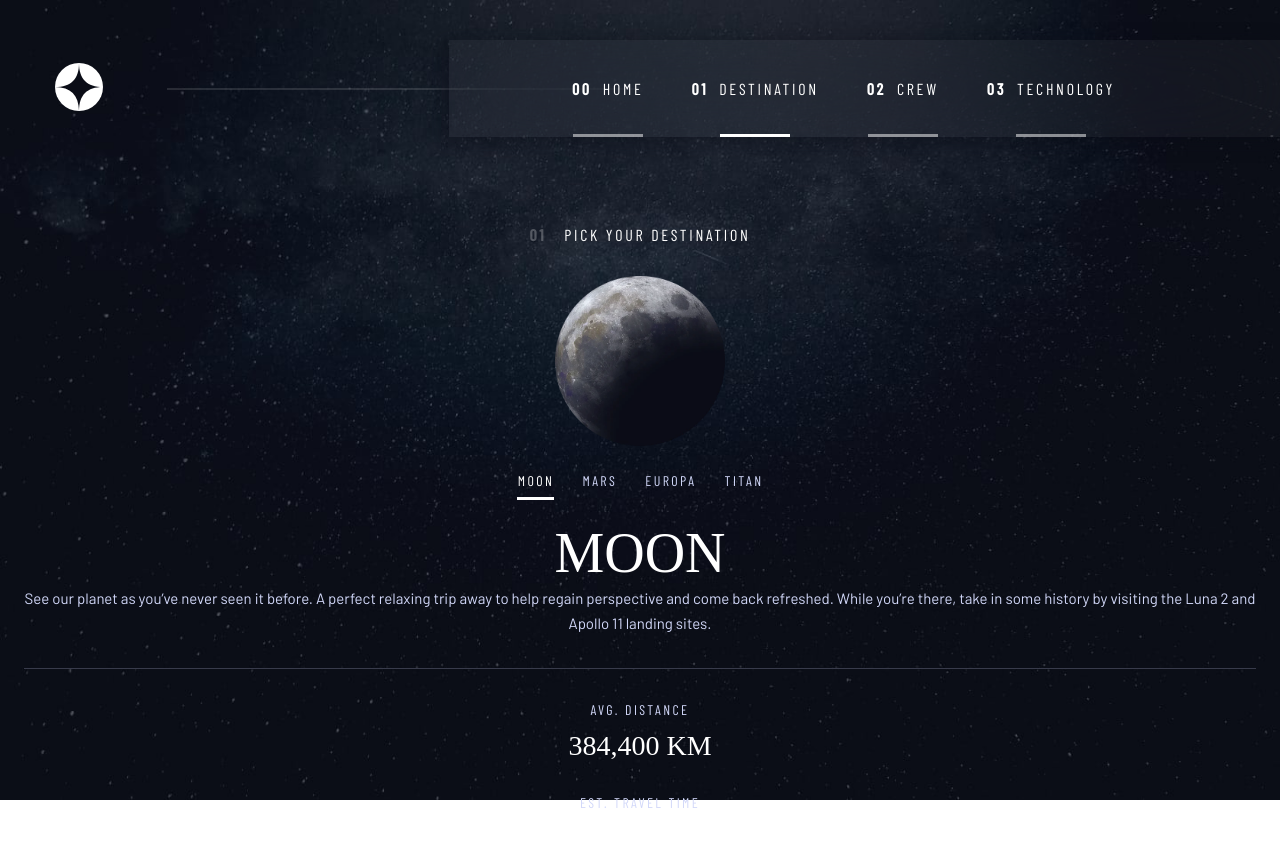
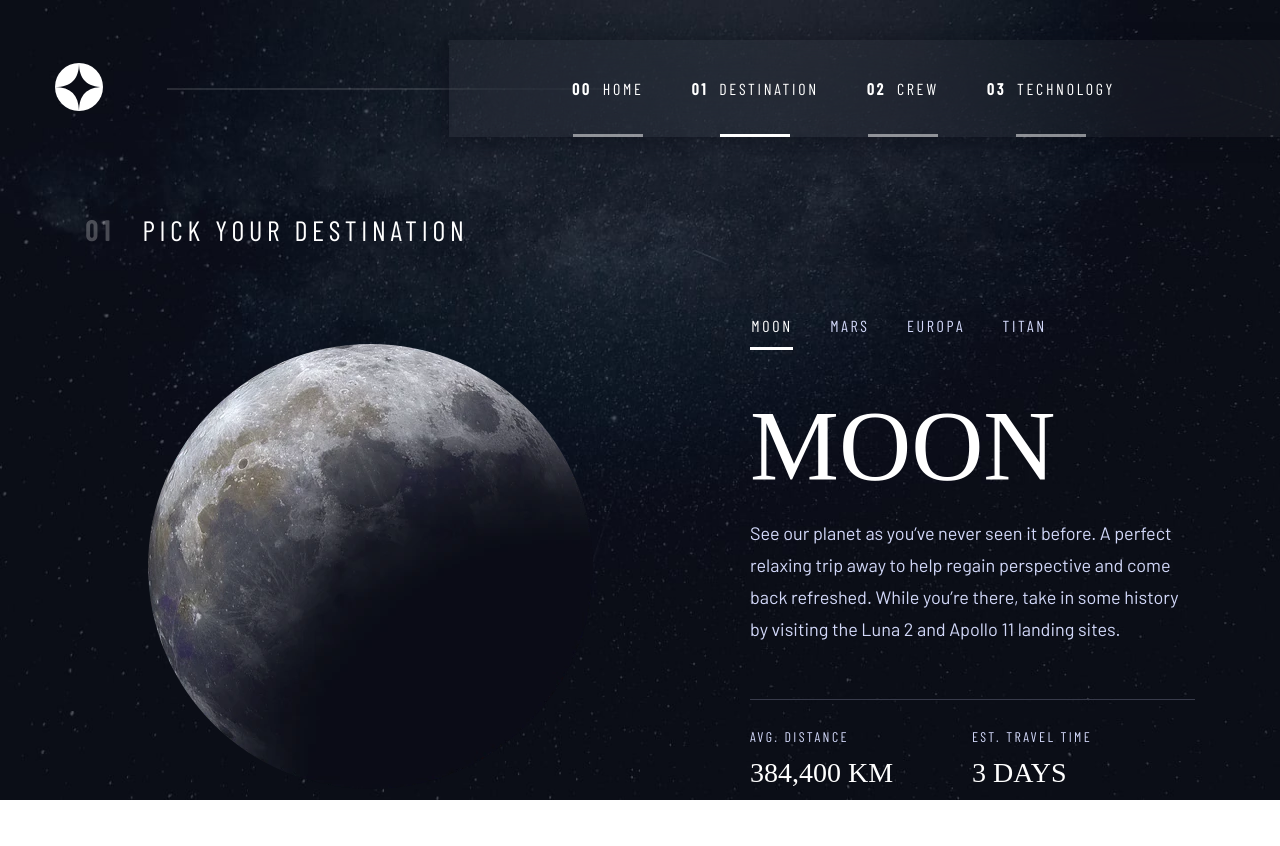
Before and after one commit to ionStici/space-tourism-website, a React (Create React App) app: page /destination in a window 1280 px wide. Shown: the top 846 px of the page. Built offline with nearby package versions, Linux system fonts and the light colour scheme; a web font is replaced by a local one.

Commit message:
Finish styling the destination section

```diff
--- a/src/components/Destinations.js
+++ b/src/components/Destinations.js
@@ -14,6 +14,8 @@ import europaWebp from './../assets/destination/image-europa.webp';
 
 import titanPng from './../assets/destination/image-titan.png';
 import titanWebp from './../assets/destination/image-titan.webp';
+
+console.log(styles.runAnimation);
 
 const Component = function (props) {
     return (
@@ -32,7 +34,7 @@ const Component = function (props) {
                         <source srcSet={props.moonWebp} type="image/webp" />
                         <source srcSet={props.moonPng} type="image/png" />
                         <img
-                            className={styles.img}
+                            className={`${styles.img}`}
                             src={props.moonPng}
                             alt={props.name}
                         />
@@ -71,6 +73,7 @@ const Component = function (props) {
 
                 <p className={styles.p}>{props.description}</p>
 
+                <div className={styles.statsWrapper}>
                     <div className={styles.distanceWrapper}>
                         <p className={styles.heading}>AVG. DISTANCE</p>
                         <p className={styles.res}>{props.distance}</p>
@@ -78,6 +81,7 @@ const Component = function (props) {
                     <div className={styles.travelWrapper}>
                         <p className={styles.heading}>Est. travel time</p>
                         <p className={styles.res}>{props.travel}</p>
+                    </div>
                 </div>
             </div>
         </section>
--- a/src/components/Destinations.module.scss
+++ b/src/components/Destinations.module.scss
@@ -24,13 +24,37 @@
 }
 
 .section {
-    margin-top: 88px;
     text-align: center;
+
+    @media only screen and (min-width: 1000px) {
+        display: flex;
+        align-items: flex-end;
+        justify-content: space-between;
+        max-width: 1190px;
+        margin: 76px auto 112px auto;
+        padding: 0 40px;
+    }
 }
 
 // // // // //
 
-// .planetWrapper {}
+.planetWrapper {
+    margin-top: 24px;
+
+    @media only screen and (min-width: 600px) {
+        margin: 40px auto 0 auto;
+        width: 573px;
+    }
+
+    @media only screen and (min-width: 1000px) {
+        width: 445px;
+        margin: 0;
+    }
+
+    @media only screen and (min-width: 1130px) {
+        width: 508px;
+    }
+}
 
 .title {
     font-family: var(--font-barlow-con);
@@ -43,10 +67,40 @@
 
     margin-bottom: 32px;
 
+    @media only screen and (min-width: 600px) {
+        font-size: 20px;
+        line-height: 24px;
+        letter-spacing: 3.375px;
+        text-align: left;
+
+        margin-bottom: 60px;
+    }
+
+    @media only screen and (min-width: 768px) {
+        margin-left: -58.5px;
+    }
+
+    @media only screen and (min-width: 1000px) {
+        font-size: 28px;
+        line-height: 34px;
+        letter-spacing: 4.725px;
+
+        margin-left: 0;
+        margin-bottom: 97px;
+    }
+
     &Num {
         font-weight: 700;
         opacity: 0.25;
         margin-right: 18px;
+
+        @media only screen and (min-width: 600px) {
+            margin-right: 19px;
+        }
+
+        @media only screen and (min-width: 1000px) {
+            margin-right: 28px;
+        }
     }
 
     &Text {
@@ -54,10 +108,47 @@
     }
 }
 
+@keyframes scaleInTr {
+    0% {
+        transform: scale(0);
+        transform-origin: 100% 0%;
+        opacity: 1;
+    }
+    100% {
+        transform: scale(1);
+        transform-origin: 100% 0%;
+        opacity: 1;
+    }
+}
+
 .imgWrapper {
     width: 170px;
     height: 170px;
     margin: 0 auto 26px auto;
+
+    @media only screen and (min-width: 600px) {
+        width: 300px;
+        height: 300px;
+        margin-bottom: 53px;
+    }
+
+    @media only screen and (min-width: 1000px) {
+        width: 400px;
+        height: 400px;
+        margin: 0;
+    }
+
+    @media only screen and (min-width: 1130px) {
+        width: 445px;
+        height: 445px;
+        margin-left: auto;
+    }
+
+    animation: scaleInTr 0.4s ease-in both;
+}
+
+.runAnimation {
+    animation: scaleInTr 0.4s ease-in both;
 }
 
 .img {
@@ -68,6 +159,19 @@
 
 .contentWrapper {
     padding: 0 24px;
+
+    @media only screen and (min-width: 600px) {
+        padding: 0;
+        width: 573px;
+        margin: 0 auto;
+    }
+
+    @media only screen and (min-width: 1000px) {
+        width: 445px;
+        padding: 0;
+        margin: 0;
+        text-align: left;
+    }
 }
 
 .ul {
@@ -75,11 +179,24 @@
     justify-content: center;
     list-style: none;
     margin-bottom: 31px;
+
+    @media only screen and (min-width: 600px) {
+        margin-bottom: 47px;
+    }
+
+    @media only screen and (min-width: 1000px) {
+        margin-bottom: 52px;
+        justify-content: flex-start;
+    }
 }
 
 .li {
     &:not(:last-child) {
         margin-right: 27px;
+
+        @media only screen and (min-width: 600px) {
+            margin-right: 36px;
+        }
     }
 }
 
@@ -95,13 +212,34 @@
     letter-spacing: 2.3625px;
 
     padding: 0 0 8px 1.25px;
-}
 
-.activeLink {
-    color: var(--color-white);
+    @media only screen and (min-width: 600px) {
+        font-size: 16px;
+        line-height: 19px;
+        letter-spacing: 2.7px;
+
+        padding: 0 0 12px 1.25px;
+    }
+
+    &:hover {
+        border-bottom: 3px solid rgba(255, 255, 255, 0.5);
+    }
 }
 
 // // // // //
+
+@keyframes scale-in-tl {
+    0% {
+        transform: scale(0);
+        transform-origin: 0% 0%;
+        opacity: 0;
+    }
+    100% {
+        transform: scale(1);
+        transform-origin: 0% 0%;
+        opacity: 1;
+    }
+}
 
 .h2 {
     font-family: var(--font-bellef);
@@ -110,6 +248,20 @@
     font-size: 56px;
     line-height: 64px;
     margin-bottom: 1px;
+
+    @media only screen and (min-width: 600px) {
+        font-size: 80px;
+        line-height: 92px;
+        margin-bottom: 8px;
+    }
+
+    @media only screen and (min-width: 1130px) {
+        font-size: 100px;
+        line-height: 115px;
+        margin-bottom: 14px;
+    }
+
+    animation: scale-in-tl 0.4s ease-in both;
 }
 
 .p {
@@ -121,16 +273,70 @@
     padding-bottom: 32px;
     margin-bottom: 32px;
     border-bottom: 1px solid #383b4b;
+
+    @media only screen and (min-width: 600px) {
+        font-size: 16px;
+        line-height: 28px;
+
+        padding-bottom: 48px;
+        margin-bottom: 28px;
+    }
+
+    @media only screen and (min-width: 1130px) {
+        font-size: 18px;
+        line-height: 32px;
+
+        padding-bottom: 54px;
+    }
+
+    animation: scale-in-tl 0.4s ease-in both;
 }
 
 // // // // //
 
+.statsWrapper {
+    @media only screen and (min-width: 600px) {
+        display: flex;
+        justify-content: center;
+        margin-bottom: 62px;
+    }
+
+    @media only screen and (min-width: 1000px) {
+        justify-content: flex-start;
+        margin-bottom: 0;
+    }
+}
+
 .distanceWrapper {
     margin-bottom: 32px;
+
+    @media only screen and (min-width: 600px) {
+        margin-bottom: 0;
+        margin-right: 11px;
+        width: 216px;
+    }
+
+    @media only screen and (min-width: 1000px) {
+        margin-right: 79px;
+        width: revert;
+    }
+
+    animation: scale-in-tl 0.4s ease-in both;
 }
 
 .travelWrapper {
     margin-bottom: 58px;
+
+    @media only screen and (min-width: 600px) {
+        margin-bottom: 0;
+        width: 223px;
+    }
+
+    @media only screen and (min-width: 1000px) {
+        width: revert;
+    }
+
+    animation: scale-in-tl 0.4s ease-in both;
 }
 
 .heading {
--- a/src/components/navBar.js
+++ b/src/components/navBar.js
@@ -63,7 +63,10 @@ export const NavBar = function (props) {
                             <li className={styles.li} key={link}>
                                 <NavLink
                                     onClick={toggleNavConditionally}
-                                    className={styles.link}
+                                    className={`${({ isActive }) =>
+                                        isActive ? styles.test : undefined} ${
+                                        styles.link
+                                    }`}
                                     to={
                                         link === 'Home'
                                             ? '/'
--- a/src/components/navBar.module.scss
+++ b/src/components/navBar.module.scss
@@ -230,3 +230,5 @@
 .linkText {
     font-weight: 400;
 }
+
+// // // // //
--- a/src/index.css
+++ b/src/index.css
@@ -45,7 +45,6 @@ li:has(a.active)::after {
     li:has(a.active)::after {
         width: 36px;
         height: 3px;
-        font-size: ;
         left: 50%;
         transform: translateX(-50%);
         bottom: 0;
```
Lines whose indentation alone changed are shown as unchanged.
